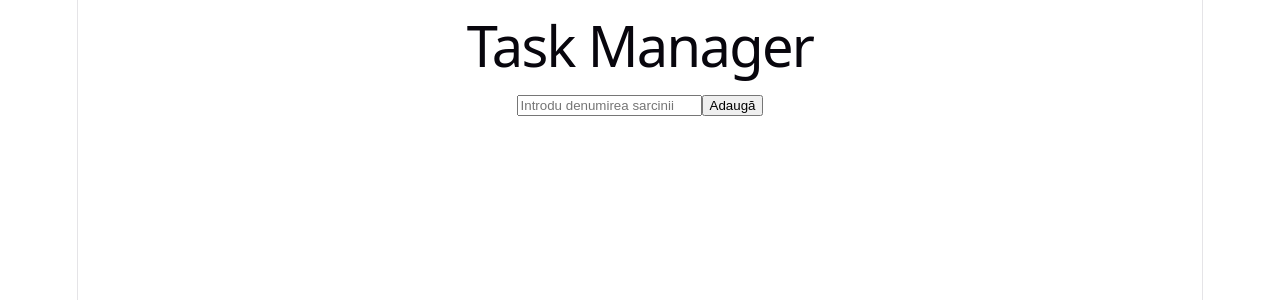
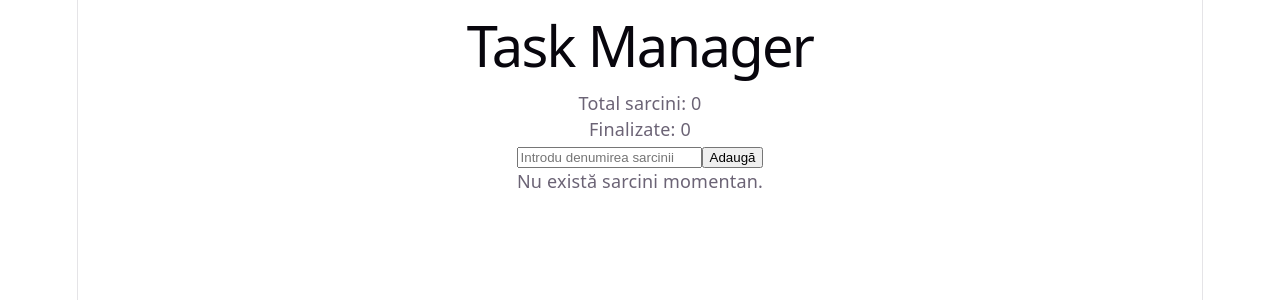
Before and after one commit to mtudorean/TaskManager, a React (Vite) app: page / in a window 1280 px wide. Shown: the top 300 px of the page. Built offline with nearby package versions, Linux system fonts and the light colour scheme.

Commit message:
Actualizare App.jsx adaugare contoare si afisare conditionata

```diff
--- a/src/App.jsx
+++ b/src/App.jsx
@@ -21,11 +21,20 @@ function App() {
   function deleteTask(id) {
     setTasks((prev) => prev.filter((task) => task.id !== id));
   }
+  const totalCount = tasks.length;
+  const completedCount = tasks.filter((task) => task.completed).length;
 
   return (
     <main>
       <h1>Task Manager</h1>
+      <p>Total sarcini: {totalCount}</p>
+      <p>Finalizate: {completedCount}</p>
+
       <TaskForm onAddTask={addTask} />
+
+      {tasks.length === 0 ? (
+        <p>Nu există sarcini momentan.</p>
+      ) : (
         <ul>
           {tasks.map((task) => (
             <Task
@@ -36,6 +45,7 @@ function App() {
             />
           ))}
         </ul>
+      )}
     </main>
   );
 }
```
Lines whose indentation alone changed are shown as unchanged.
